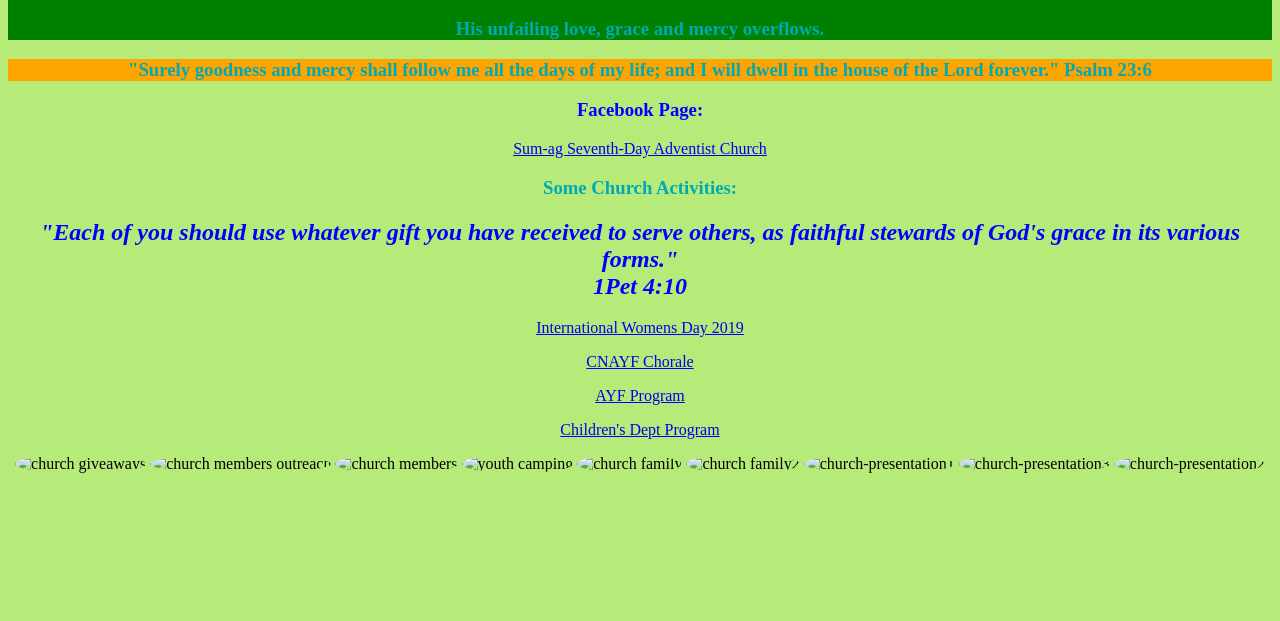
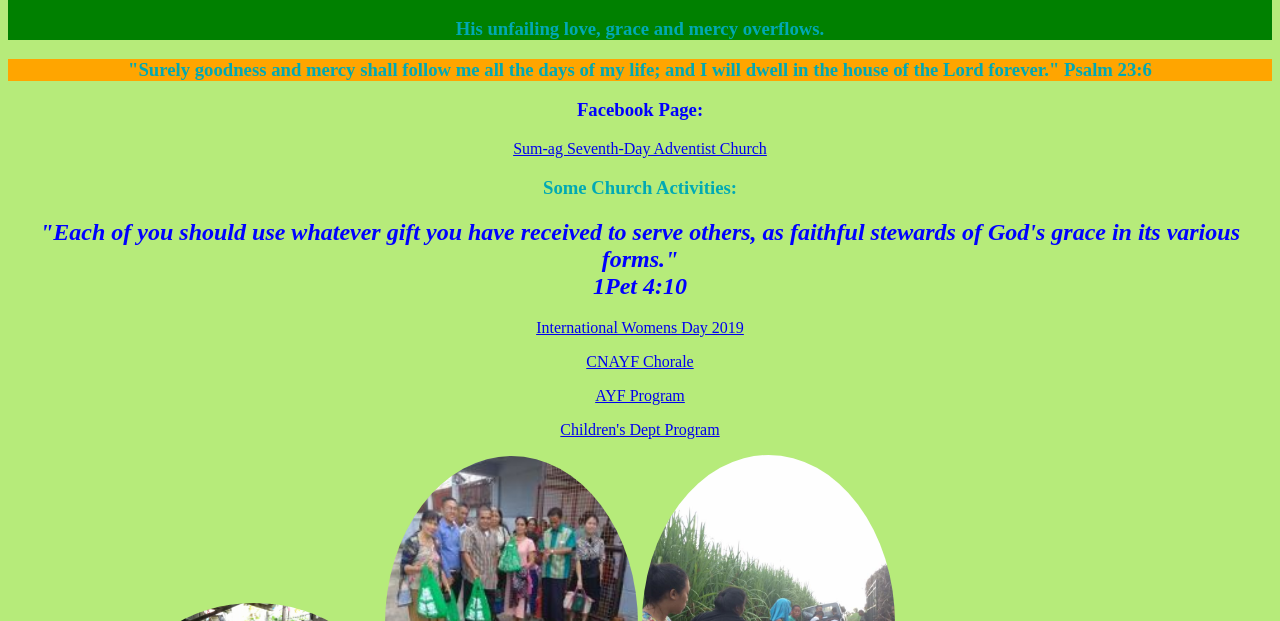
Before and after one commit to Truthwarrior1983/cw, a plain HTML site: page index.html in a window 1280 px wide. Shown: the part 109-730 px from the top of the page. Drawn offline with Linux system fonts and the light colour scheme.

Commit message:
Add files via upload

```diff
--- a/index.html
+++ b/index.html
@@ -30,16 +30,16 @@
    <p><a href="https://www.youtube.com/watch?v=h-A5hxYlmDQ">CNAYF Chorale</a></p>
    <p><a href="https://www.facebook.com/leonise.gonzales1/videos/1658306574226305">AYF Program</a></p>
    <p><a href="https://www.facebook.com/sheryl.linatan/videos/10215259768198103">Children's Dept Program</a></p>
-   <img src="vbsf/vbs.jpg"alt="church giveaways">
-   <img src="outreachf1/outreach1.jpg"alt="church members outreach">
-   <img src="outreachf2/outreach2.jpg"alt="church members">
-   <img src="campingf/camping.jpg"alt="youth camping">
-   <img src="churchfam2f/churchfam2f.jpg"alt="church family">
-   <img src="churchfamf/churchfam.jpg"alt="church family2">
-   <img src="churchpresentation1f/churchpresentation1.jpg"alt="church-presentation1">
-   <img src="churchpresentation3f/churchpresentation3.jpg"alt="church-presentation3">
-   <img src="churchpresentationf2/churchpresentation2.jpg"alt="church-presentation2">
-
+   <img src="vbs.jpg"alt="church giveaways">
+   <img src="outreach1.jpg"alt="church members outreach">
+   <img src="outreach2.jpg"alt="church members">
+   <img src="campingf.jpg"alt="youth camping">
+   <img src="churchfam2f.jpg"alt="church family">
+   <img src="churchfamf.jpg"alt="church family2">
+   <img src="churchpresentation1.jpg"alt="church-presentation1">
+   <img src="churchpresentation3.jpg"alt="church-presentation3">
+   <img src="churchpresentation2.jpg"alt="church-presentation2">
+   <img src="vbs2.jpg" alt="vbs for kids">
     </center>
   </body>
 
--- /dev/null
+++ b/styles.css/styles.css
@@ -0,0 +1,53 @@
+/*********************Tag Selections*******************/
+
+h1{
+   color: 17706e;
+}
+h2{
+   color: blue;
+}
+
+h3{
+  color: #01a9b4;
+}
+
+
+body{
+     background-color: #b6eb7a;
+}
+
+img{
+    width: 20%;
+    height: auto;
+    border-radius: 100%;
+}
+/**************************Class Selections***************************/
+
+.top-container{
+               color: blue;
+
+}
+
+.middle-container{
+                  background-color: green;
+}
+
+.bottom-container{
+                  background-color: orange;
+}
+
+.activies{
+          color: red;
+}
+
+
+
+
+
+
+
+
+/***********************ID Selections***************************/
+#facebook{
+          color: blue;
+}
```
Also changed, not shown: campingf.jpg (added), churchfam2f.jpg (added), churchfamf.jpg (added), churchpresentation1.jpg (added), churchpresentation2.jpg (added), churchpresentation3.jpg (added), outreach1.jpg (added), outreach2.jpg (added), vbs.jpg (added), vbs2.jpg (added).
